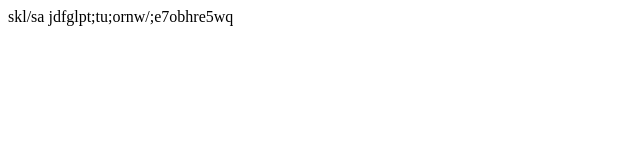
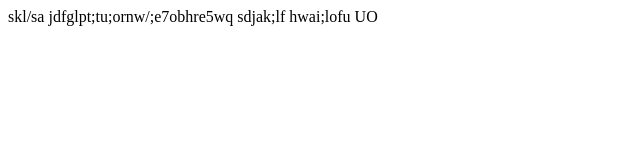
Before and after one commit to chengyu0830/new, a plain HTML site: page index.html in a window 1280 px wide. Shown: the whole page, without its empty margins (0-640 px from the left). Drawn offline with Linux system fonts and the light colour scheme.

Commit message:
A程序员第三次修改

```diff
--- a/index.html
+++ b/index.html
@@ -8,5 +8,6 @@
 </head>
 <body>
     skl/sa jdfglpt;tu;ornw/;e7obhre5wq
+    sdjak;lf hwai;lofu  UO
 </body>
 </html>
```
